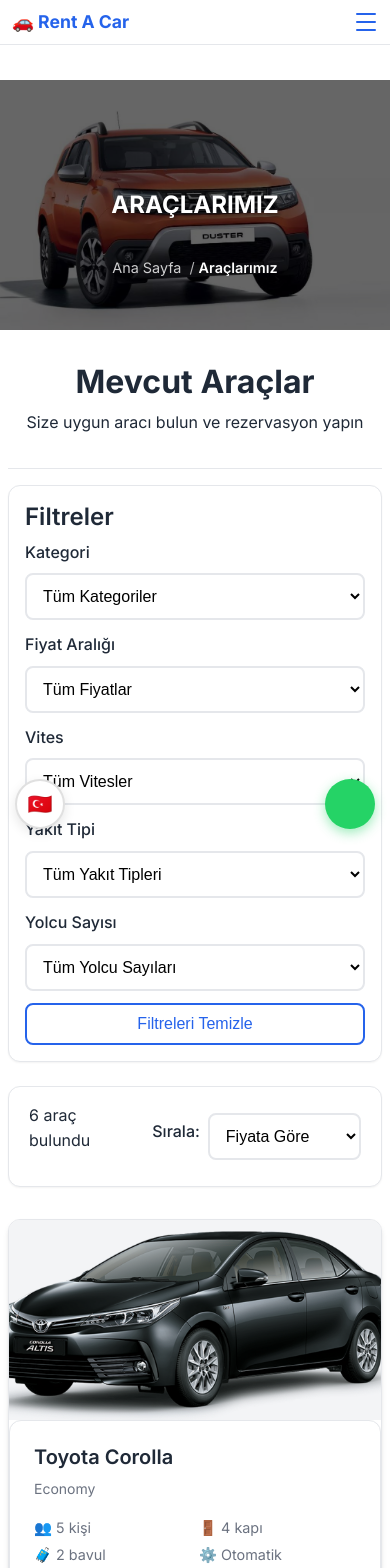
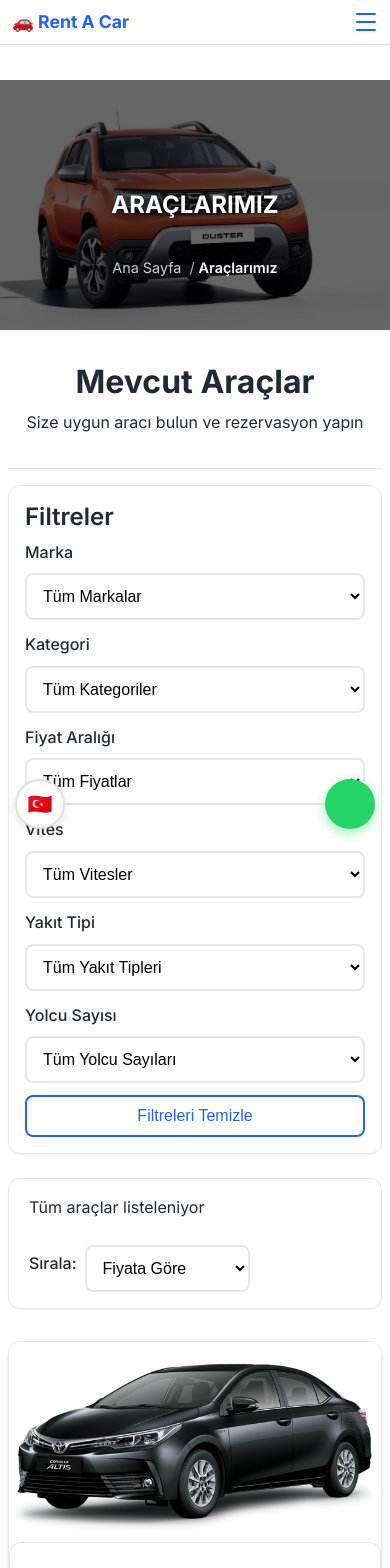
Before and after one commit to nexoyazilim/rent_a_car_web, a React (Vite) app: page /vehicles in a window 390 px wide. Shown: the top 1568 px of the page. Built offline with nearby package versions, Linux system fonts and the light colour scheme.

Commit message:
Responsive iyileştirmeleri

```diff
--- a/src/App.css
+++ b/src/App.css
@@ -477,7 +477,7 @@
 .vehicle-grid {
   display: grid;
   grid-template-columns: repeat(auto-fill, minmax(300px, 1fr));
-  gap: 2rem;
+  gap: 1rem;
   margin: 2rem 0;
 }
 
@@ -498,8 +498,9 @@
 .vehicle-image {
   width: 100%;
   height: 200px;
-  object-fit: cover;
-  background-color: var(--bg-tertiary);
+  object-fit: contain;
+  object-position: center;
+  background-color: #ffffff;
 }
 
 .vehicle-info {
--- a/src/index.css
+++ b/src/index.css
@@ -236,10 +236,17 @@
 
 /* Grid sistemi */
 .container {
-  max-width: 1200px;
+  max-width: 1320px;
   margin: 0 auto;
   padding: 0 1rem;
   background-color: transparent;
+}
+
+/* Çok geniş ekranlarda ölü alanı azalt */
+@media (min-width: 1600px) {
+  .container {
+    max-width: 1440px;
+  }
 }
 
 .row {
--- a/src/pages/Home.jsx
+++ b/src/pages/Home.jsx
@@ -214,7 +214,6 @@
                     <div className="vehicle-specs">
                       <span>👥 {vehicle.passengers} kişi</span>
                       <span>🚪 {vehicle.doors} kapı</span>
-                      <span>🧳 {vehicle.bags} bavul</span>
                     </div>
 
                     <div className="vehicle-price">
--- a/src/pages/VehicleDetail.jsx
+++ b/src/pages/VehicleDetail.jsx
@@ -235,10 +235,7 @@
                 <span className="spec-icon">🚪</span>
                 <span>{vehicle.doors} kapı</span>
               </div>
-              <div className="spec-item">
-                <span className="spec-icon">🧳</span>
-                <span>{vehicle.bags} bavul</span>
-              </div>
+
               <div className="spec-item">
                 <span className="spec-icon">⚙️</span>
                 <span>{vehicle.transmission}</span>
--- a/src/pages/Vehicles.jsx
+++ b/src/pages/Vehicles.jsx
@@ -1,4 +1,4 @@
-import React, { useState, useEffect } from 'react';
+import React, { useState, useEffect, useRef } from 'react';
 import { useNavigate, useSearchParams } from 'react-router-dom';
 import { useTranslation } from 'react-i18next';
 import Loading from '../components/Loading';
@@ -12,12 +12,14 @@
   const { currentLanguage, changeLanguage, getCurrentFlag } = useLanguage();
   const [vehicles, setVehicles] = useState([]);
   const [loading, setLoading] = useState(true);
+  const listTopRef = useRef(null);
 
   // Sayfa yüklendiğinde en üste scroll yap
   useEffect(() => {
     window.scrollTo(0, 0);
   }, []);
   const [filters, setFilters] = useState({
+    brand: '',
     category: '',
     priceRange: '',
     transmission: '',
@@ -31,6 +33,7 @@
     {
       id: 1,
       name: 'BMW 3 Series',
+      brand: 'BMW',
       category: 'Premium',
       image: '/assets/images/renault_megane.jpg',
       price: 450,
@@ -44,6 +47,7 @@
     {
       id: 2,
       name: 'Mercedes C-Class',
+      brand: 'Mercedes',
       category: 'Luxury',
       image: '/assets/images/mercedes_vito.jpg',
       price: 550,
@@ -57,6 +61,7 @@
     {
       id: 3,
       name: 'Audi A4',
+      brand: 'Audi',
       category: 'Premium',
       image: '/assets/images/audi_a5.png',
       price: 480,
@@ -70,6 +75,7 @@
     {
       id: 4,
       name: 'Volkswagen Golf',
+      brand: 'Volkswagen',
       category: 'Compact',
       image: '/assets/images/dacia_duster.jpg',
       price: 280,
@@ -83,6 +89,7 @@
     {
       id: 5,
       name: 'Toyota Corolla',
+      brand: 'Toyota',
       category: 'Economy',
       image: '/assets/images/toyota_corolla.png',
       price: 220,
@@ -96,6 +103,7 @@
     {
       id: 6,
       name: 'BMW X5',
+      brand: 'BMW',
       category: 'SUV',
       image: '/assets/images/fiat_egea.png',
       price: 650,
@@ -125,6 +133,7 @@
   };
 
   const filteredVehicles = vehicles.filter(vehicle => {
+    if (filters.brand && vehicle.brand !== filters.brand) return false;
     if (filters.category && vehicle.category !== filters.category) return false;
     if (filters.transmission && vehicle.transmission !== filters.transmission) return false;
     if (filters.fuelType && vehicle.fuelType !== filters.fuelType) return false;
@@ -150,6 +159,22 @@
         return 0;
     }
   });
+
+  const isFilteringActive = Boolean(
+    filters.brand ||
+    filters.category ||
+    filters.priceRange ||
+    filters.transmission ||
+    filters.fuelType ||
+    filters.passengers
+  );
+
+  // Filtre/sıralama değiştiğinde liste başına kaydır
+  useEffect(() => {
+    if (!listTopRef.current) return;
+    const y = listTopRef.current.getBoundingClientRect().top + window.pageYOffset - 90; // fixed header offset
+    window.scrollTo({ top: y, behavior: 'smooth' });
+  }, [filters.brand, filters.category, filters.priceRange, filters.transmission, filters.fuelType, filters.passengers, filters.sortBy]);
 
   if (loading) {
     return <Loading message="Araçlar yükleniyor..." />;
@@ -185,6 +210,22 @@
           {/* Filters Sidebar */}
           <div className="filters-sidebar">
             <h3>Filtreler</h3>
+            <div className="filter-group">
+              <label className="form-label">Marka</label>
+              <select
+                name="brand"
+                value={filters.brand}
+                onChange={handleFilterChange}
+                className="form-select"
+              >
+                <option value="">Tüm Markalar</option>
+                <option value="BMW">BMW</option>
+                <option value="Mercedes">Mercedes</option>
+                <option value="Audi">Audi</option>
+                <option value="Volkswagen">Volkswagen</option>
+                <option value="Toyota">Toyota</option>
+              </select>
+            </div>
 
             <div className="filter-group">
               <label className="form-label">Kategori</label>
@@ -282,8 +323,8 @@
 
           {/* Vehicles Grid */}
           <div className="vehicles-main">
-            <div className="vehicles-header">
-              <p>{sortedVehicles.length} araç bulundu</p>
+            <div ref={listTopRef} className="vehicles-header">
+              <p>{isFilteringActive ? `${sortedVehicles.length} araç bulundu` : 'Tüm araçlar listeleniyor'}</p>
               <div className="sort-controls">
                 <label className="form-label">Sırala:</label>
                 <select
@@ -317,7 +358,6 @@
                     <div className="vehicle-specs">
                       <span>👥 {vehicle.passengers} kişi</span>
                       <span>🚪 {vehicle.doors} kapı</span>
-                      <span>🧳 {vehicle.bags} bavul</span>
                       <span>⚙️ {vehicle.transmission}</span>
                       <span>⛽ {vehicle.fuelType}</span>
                     </div>
--- a/src/styles/vehicles.css
+++ b/src/styles/vehicles.css
@@ -25,6 +25,10 @@
   position: sticky;
   top: 100px;
   height: fit-content;
+  /* Kullanıcı deneyimi: filtreler uzun olduğunda panel içinde kaydırma */
+  max-height: calc(100vh - 120px);
+  overflow: auto;
+  -webkit-overflow-scrolling: touch;
 }
 
 .filters-sidebar h3 {
@@ -81,9 +85,10 @@
 .vehicle-image {
   width: 100%;
   height: 180px;
-  object-fit: cover;
+  object-fit: contain;
+  object-position: center;
   display: block;
-  background: #f5f5f5;
+  background: #ffffff;
 }
 
 .vehicle-specs {
@@ -110,6 +115,15 @@
   .filters-sidebar {
     position: static;
   }
+
+  .vehicle-grid {
+    grid-template-columns: repeat(auto-fill, minmax(240px, 1fr));
+    gap: 0.75rem;
+  }
+
+  .vehicle-image {
+    height: 170px;
+  }
 }
 
 @media (prefers-reduced-motion: reduce) {
@@ -121,3 +135,37 @@
     box-shadow: var(--shadow-sm);
   }
 }
+
+/* Geniş ekran optimizasyonları */
+@media (min-width: 1400px) {
+  .vehicles-content {
+    grid-template-columns: 360px 1fr;
+    gap: 1.25rem;
+  }
+  .vehicle-grid {
+    grid-template-columns: repeat(auto-fill, minmax(320px, 1fr));
+    gap: 1.25rem;
+  }
+  .vehicle-image {
+    height: 220px;
+  }
+}
+
+/* Küçük ekranlar için tek sütun ve daha yüksek görsel */
+@media (max-width: 576px) {
+  .vehicle-grid {
+    grid-template-columns: 1fr;
+    gap: 0.75rem;
+  }
+  .vehicle-card {
+    border-radius: 10px;
+  }
+  .vehicle-image {
+    height: 200px;
+  }
+  .vehicles-header {
+    flex-direction: column;
+    align-items: flex-start;
+    gap: 0.5rem;
+  }
+}
```
